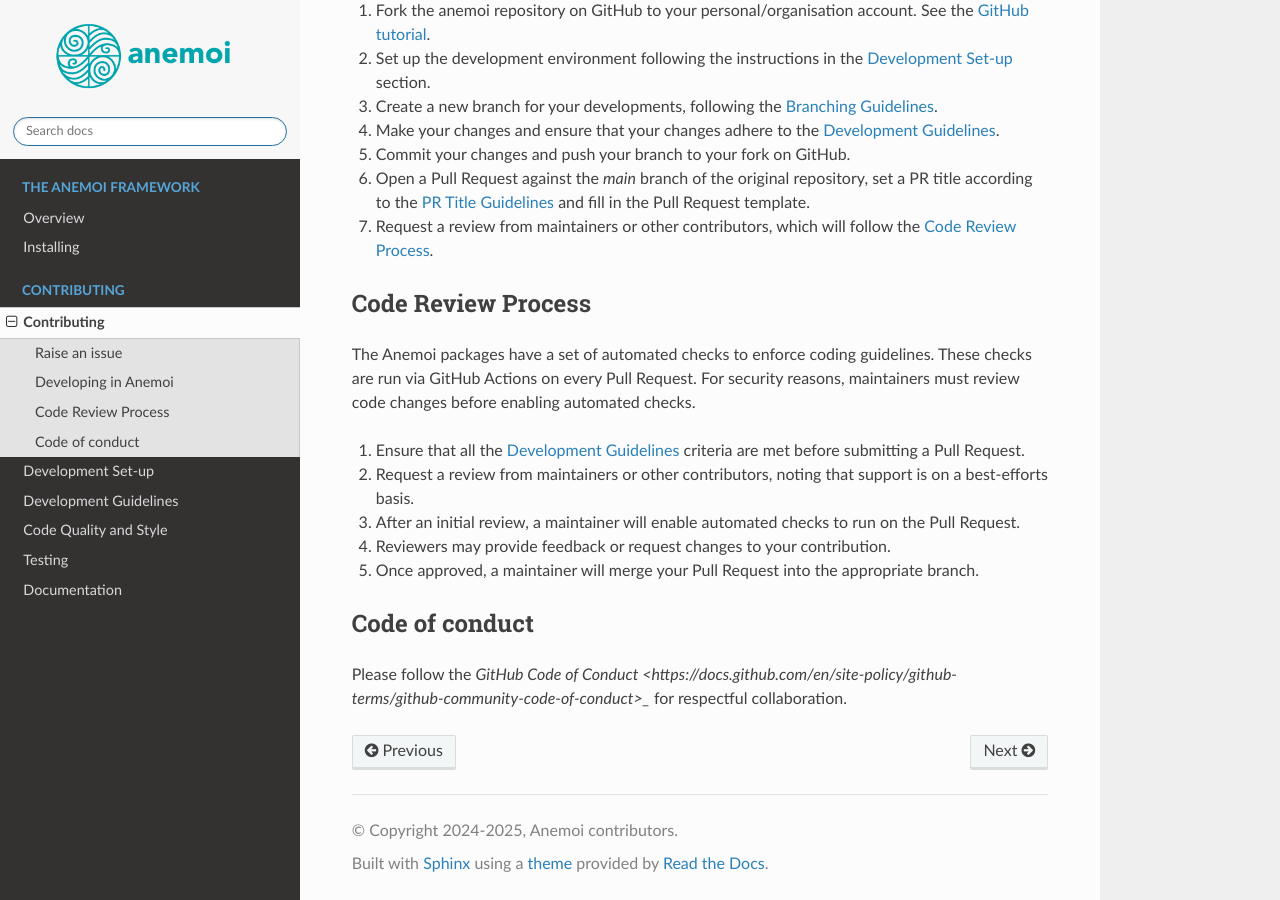
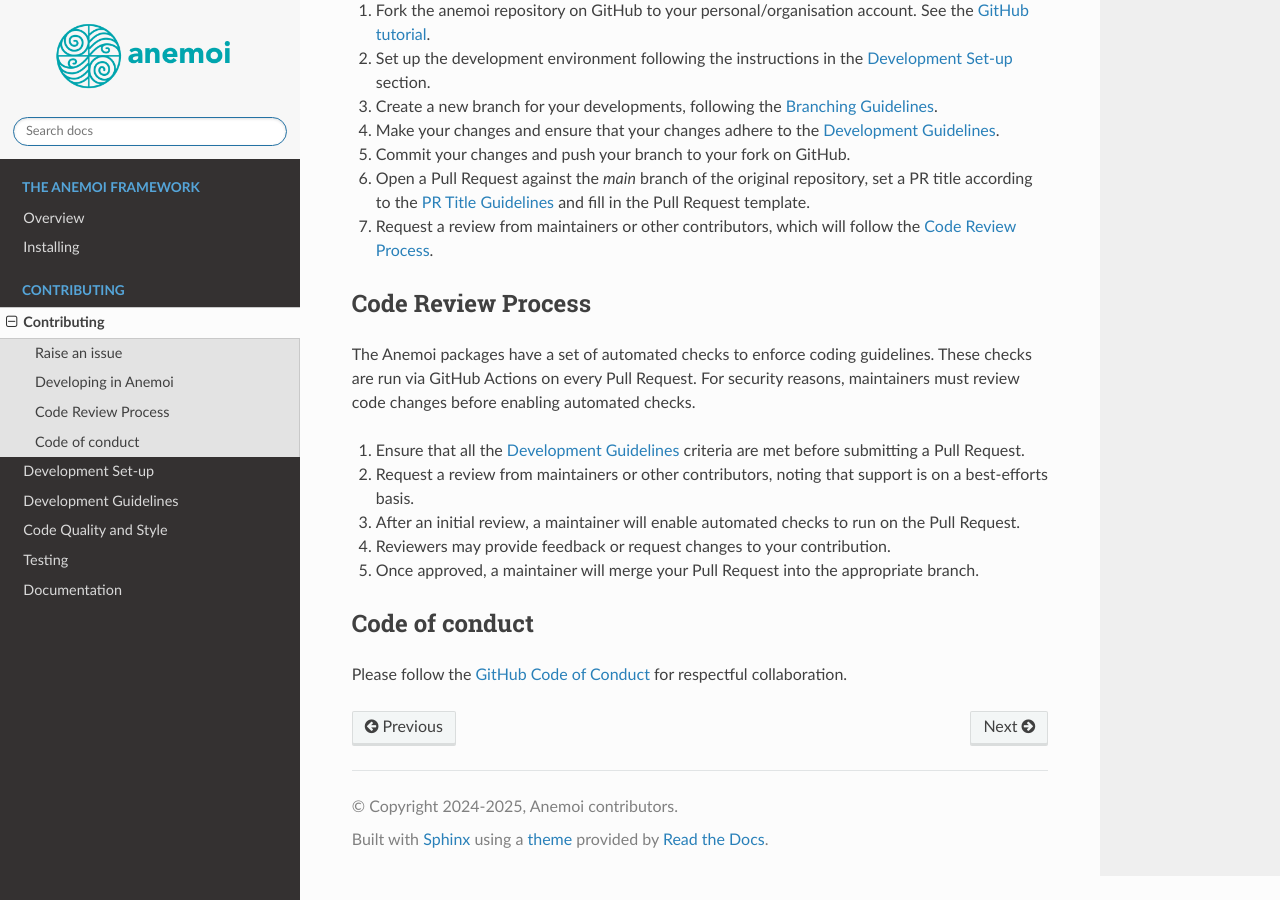
Before and after one commit to ecmwf/anemoi-docs, a Sphinx documentation site: the page built from docs/contributing/contributing.rst, in a window 1280 px wide and 900 px high, scrolled down 657 px. Built offline with Sphinx 7.4.7 and the Read the Docs theme 3.1.0, drawn with Linux system fonts in a browser that asks for light colours.

Commit message:
fix syntax

```diff
--- a/docs/contributing/contributing.rst
+++ b/docs/contributing/contributing.rst
@@ -81,5 +81,5 @@ before enabling automated checks.
 *****************
 
 Please follow the `GitHub Code of Conduct
-<https://docs.github.com/en/site-policy/github-terms/github-community-code-of-conduct>_`
+<https://docs.github.com/en/site-policy/github-terms/github-community-code-of-conduct>`_
 for respectful collaboration.
```
